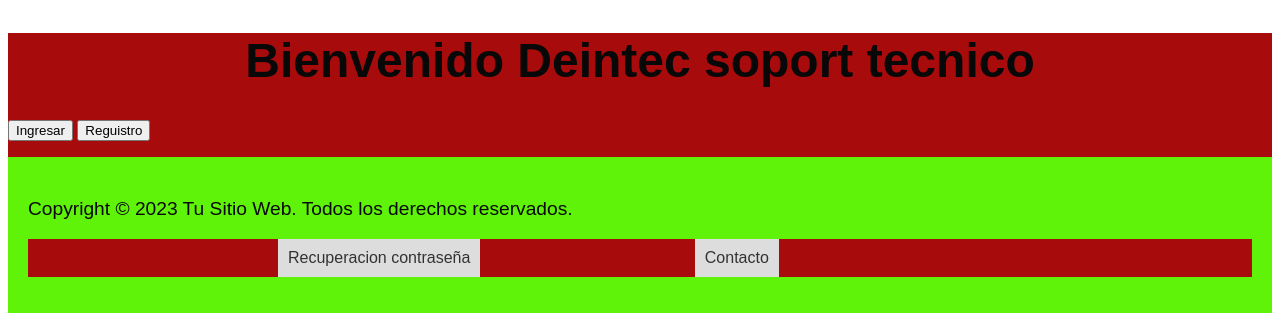
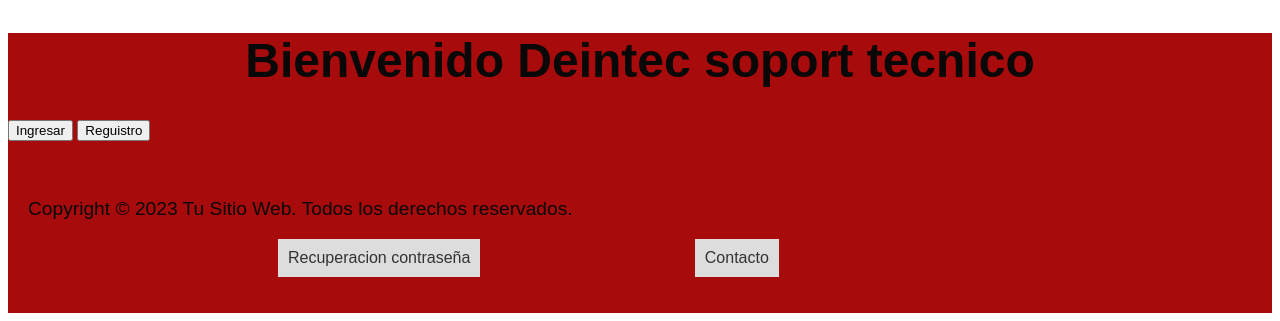
Before and after one commit to Andru50/Deintec, a PHP site: the page made by DEINTEC WEB.html in a window 1280 px wide. Shown: the part 698-1019 px from the top of the page. Run offline with PHP 8.4, Linux system fonts and the light colour scheme.

Commit message:
actulizacion

```diff
--- a/css/estilos.css
+++ b/css/estilos.css
@@ -44,7 +44,7 @@ nav li {
 
          /* Estilos CSS (pie de pagina) */
          footer {
-         background-color: rgb(94, 243, 9);
+         background-color: rgb(168, 11, 11);
           padding: 20px;
             }
 
```
Also changed, not shown: js/Usuarios.js (+2 -5 lines).
